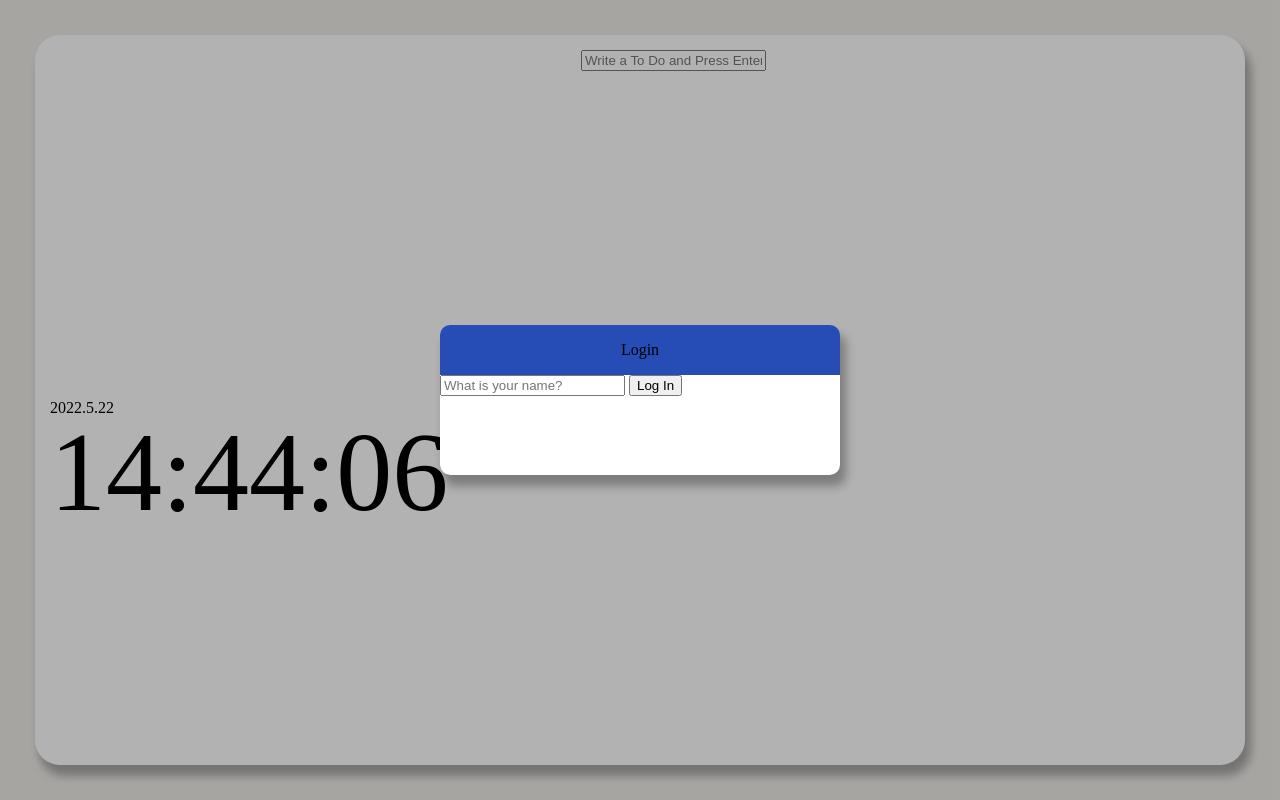
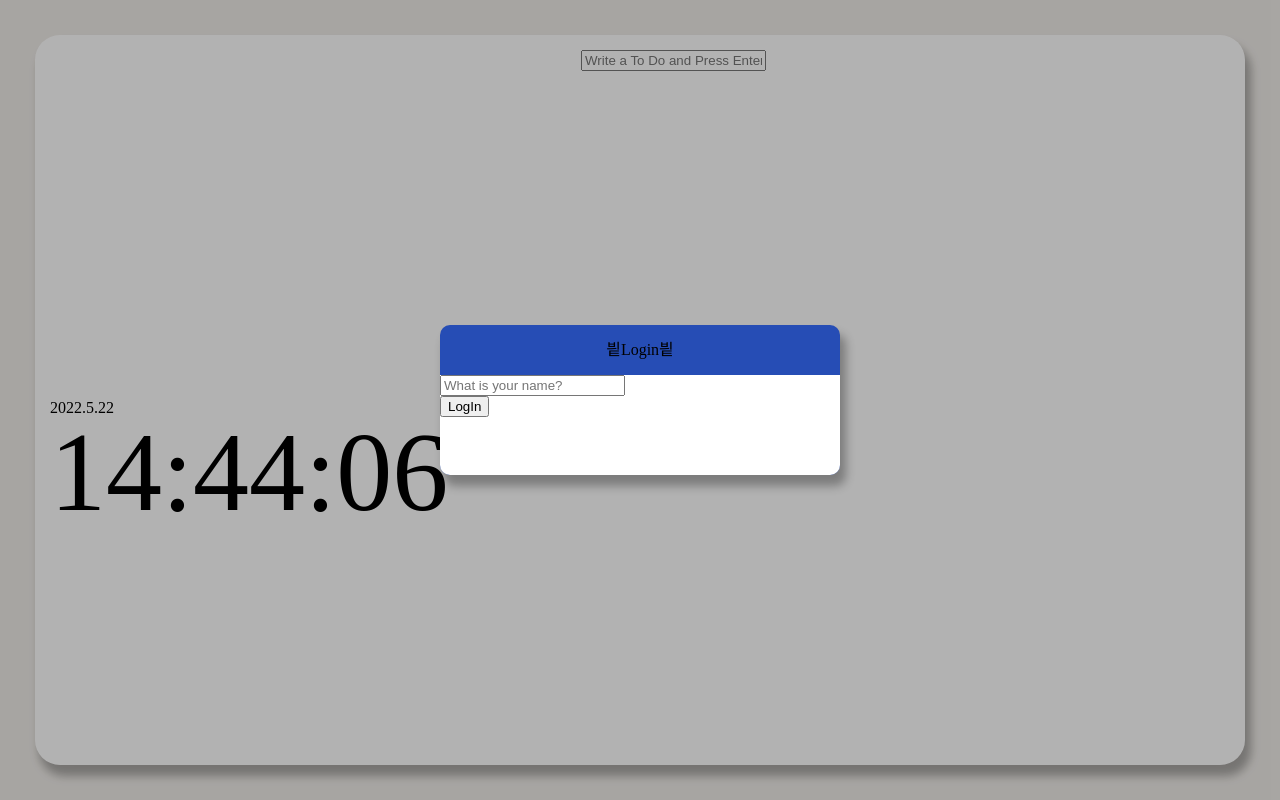
Before and after one commit to ho04029/momentum, a plain HTML site: page index.html in a window 1280 px wide. Drawn offline with Linux system fonts and the light colour scheme; a web font is replaced by a local one.

Commit message:
Add files via upload

```diff
--- a/index.html
+++ b/index.html
@@ -12,13 +12,13 @@
   <div class="popup-wrap" id="popup"> <!--모달을 감쌀 박스-->
     <div class="popup"> <!--실질적 모달 팝업-->
       <div class="popup-head">	<!--로고 영역-->
-        <span class="head-title">Login</span>
+        <span class="head-title">빁Login빁</span>
       </div>
       <div class="popup-body"><!--팝업내용-->
         <form class="hidden" id="login-form" >
-          <input type="text" required max lenght="8"
-          placeholder="What is your name?"/>
-          <input type="submit" value="Log In">
+          <input type="text" class="login-input" required max length="8"
+          placeholder="What is your name?"/><br/>
+          <input type="submit" class="login-btn" value="LogIn">
         </form>
       </div>
     </div>
```
